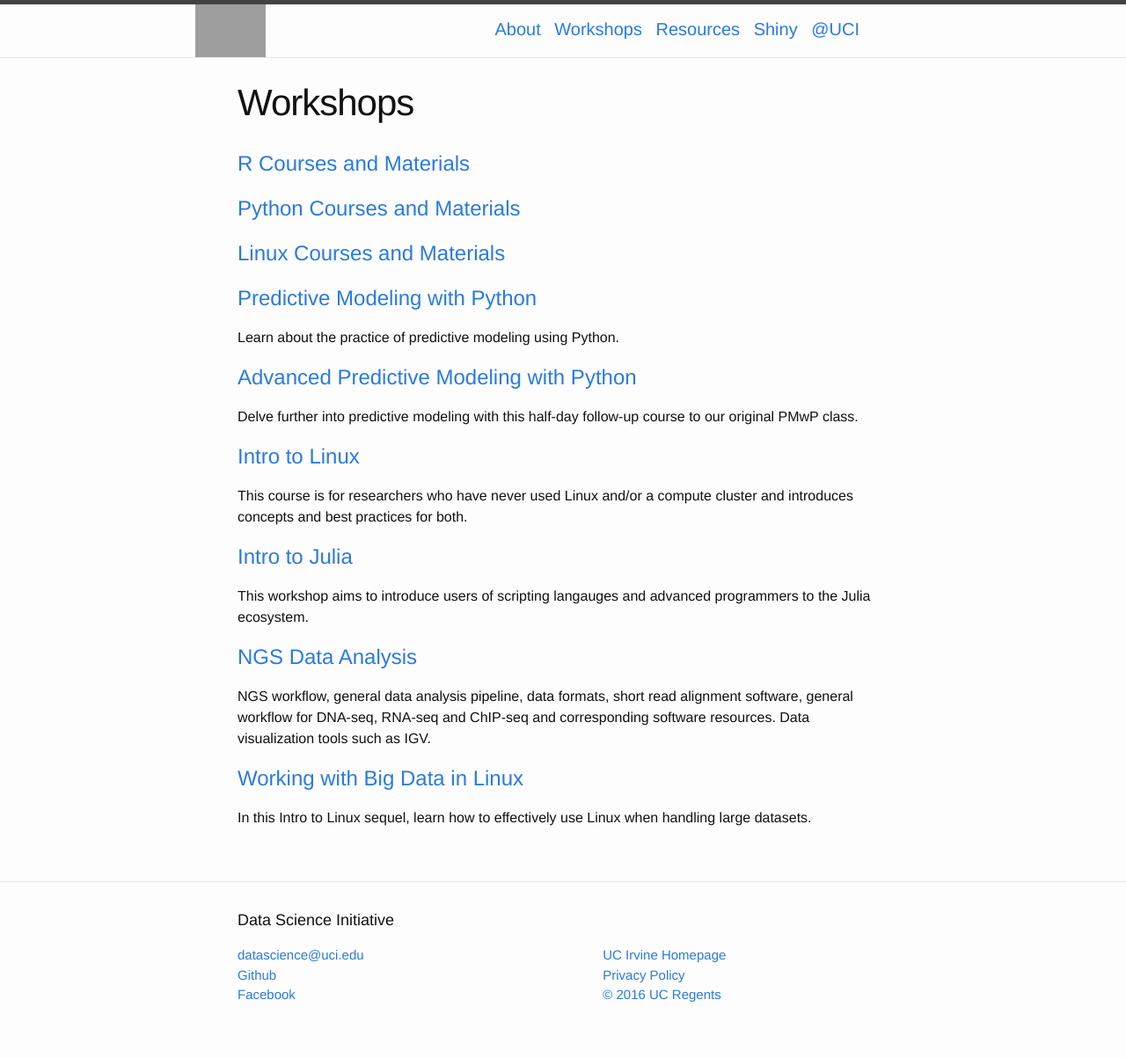
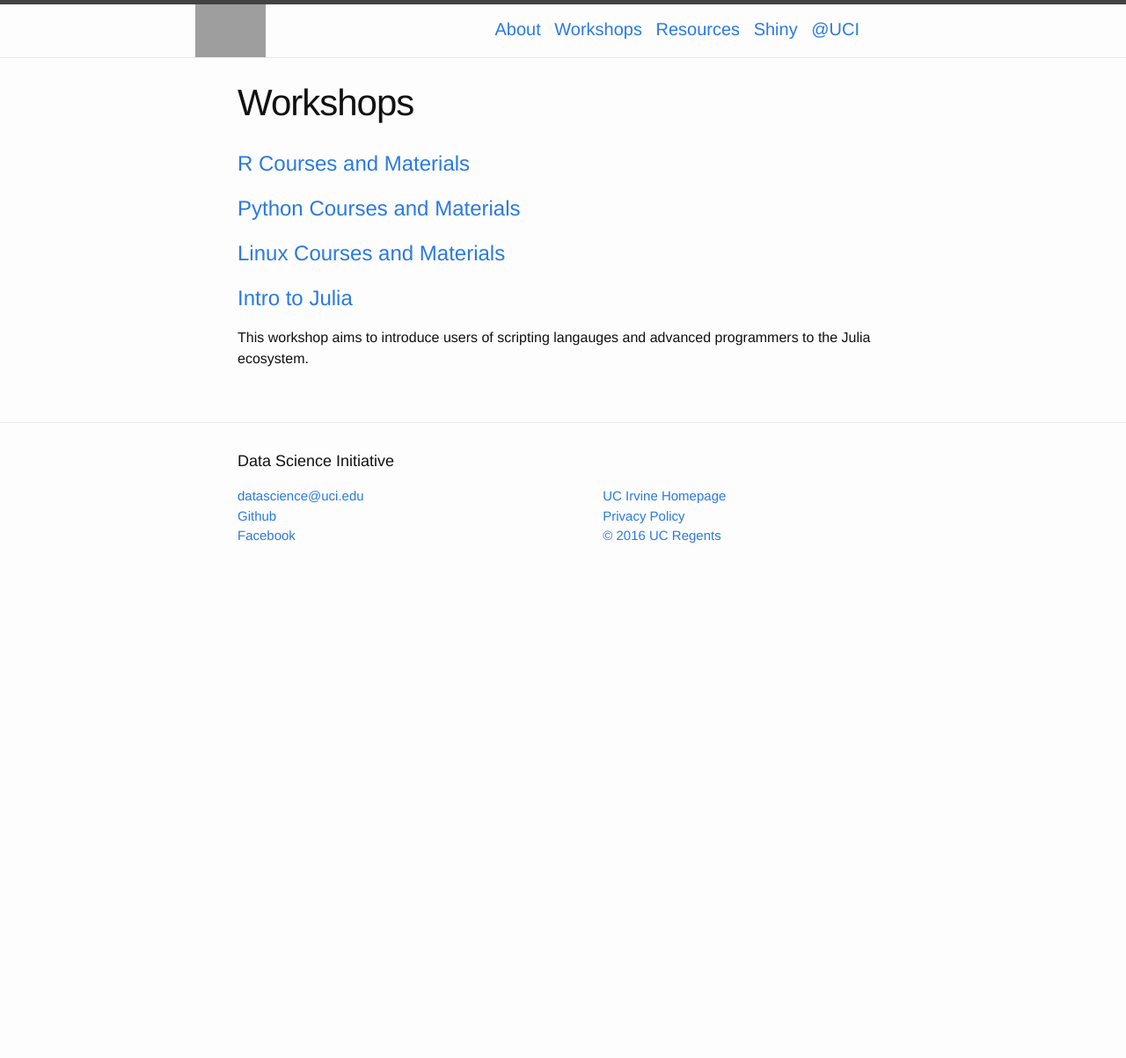
Before and after one commit to UCIDataScienceInitiative/UCIDataScienceInitiative.github.io, a Jekyll site: the page built from Workshops/index.html, in a window 1280 px wide. Shown: the whole page at 88% size. Built offline with Jekyll 4.4.1, drawn with Linux system fonts in a browser that asks for light colours; after the commit the page ends 900 px from its top, so only the background shows below that; grey boxes are pictures that could not be loaded.

Commit message:
Update index.html

```diff
--- a/Workshops/index.html
+++ b/Workshops/index.html
@@ -10,20 +10,5 @@ permalink: /Workshops/
 
 <h1><a href="https://ucidatascienceinitiative.github.io/Linux" >Linux Courses and Materials</a></h1>
 
-<h1><a href="https://ucidatascienceinitiative.github.io/Workshops/ModelwithPython/"  >Predictive Modeling with Python</a></h1>
-<p>Learn about the practice of predictive modeling using Python.</p>
-
-<h1><a href="https://ucidatascienceinitiative.github.io/Workshops/AdvancedPython/"  >Advanced Predictive Modeling with Python</a></h1>
-<p>Delve further into predictive modeling with this half-day follow-up course to our original PMwP class. </p>
-
-<h1><a href="https://ucidatascienceinitiative.github.io/Workshops/IntroLinux/">Intro to Linux</a></h1>
-<p>This course is for researchers who have never used Linux and/or a compute cluster and introduces concepts and best practices for both.</p>
-
 <h1><a href="https://ucidatascienceinitiative.github.io/Workshops/IntroJulia/" >Intro to Julia</a></h1>
 <p>This workshop aims to introduce users of scripting langauges and advanced programmers to the Julia ecosystem.</p>
-
-<h1><a href="https://ucidatascienceinitiative.github.io/Workshops/NGS/" >NGS Data Analysis</a></h1>
-<p>NGS workflow, general data analysis pipeline, data formats, short read alignment software, general workflow for DNA-seq, RNA-seq and ChIP-seq and corresponding software resources. Data visualization tools such as IGV.</p>
-
-<h1><a href="https://ucidatascienceinitiative.github.io/Workshops/BDLinux/" >Working with Big Data in Linux</a></h1>
-<p>In this Intro to Linux sequel, learn how to effectively use Linux when handling large datasets.</p>
```
